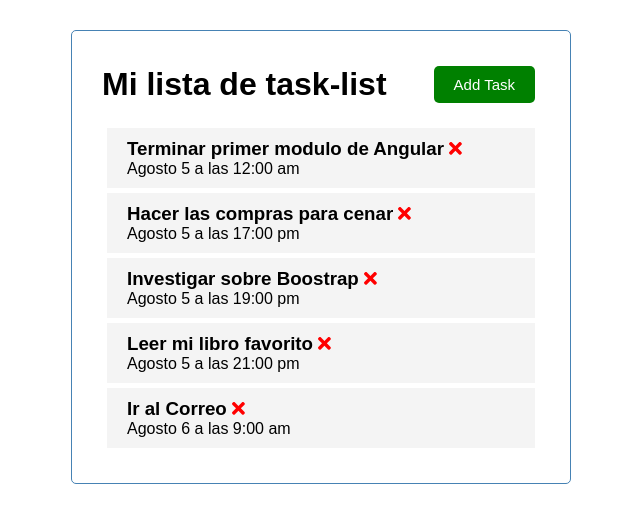
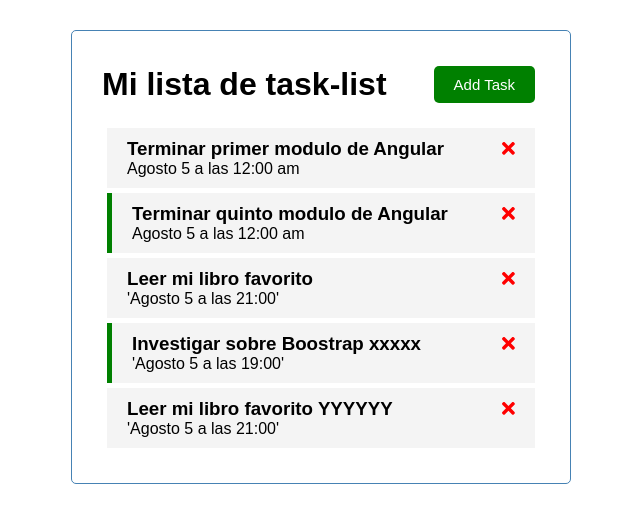
Before and after one commit to IngAlarcon/ListaTareas_Angular, an Angular app: page / in a window 1280 px wide. Shown: the top 522 px of the page, without its empty margins (319-959 px from the left). Built offline with nearby package versions, Linux system fonts and the light colour scheme; data requests are answered from the project's data file.

Commit message:
Commit de la funcionalidad de deleteTask y toggleReminder finalizadas

```diff
--- a/db.json
+++ b/db.json
@@ -4,37 +4,31 @@
       "id": 1,
       "text": "Terminar primer modulo de Angular",
       "day": "Agosto 5 a las 12:00 am",
-            "reminder": true
-
+      "reminder": false
     },
     {
       "id": 2,
-           "text": "Hacer las compras para cenar",
-            "day": "Agosto 5 a las 17:00 pm",
+      "text": "Terminar quinto modulo de Angular",
+      "day": "Agosto 5 a las 12:00 am",
       "reminder": true
-
-        },
-        {
-            "id": 3,
-           "text": "Investigar sobre Boostrap",
-            "day": "Agosto 5 a las 19:00 pm",
-            "reminder": false
-
     },
     {
       "id": 4,
       "text": "Leer mi libro favorito",
-            "day": "Agosto 5 a las 21:00 pm",
+      "day": "'Agosto 5 a las 21:00'",
       "reminder": false
-
     },
     {
       "id": 5,
-            "text": "Ir al Correo",
-            "day": "Agosto 6 a las 9:00 am",
+      "text": "Investigar sobre Boostrap xxxxx",
+      "day": "'Agosto 5 a las 19:00'",
+      "reminder": true
+    },
+    {
+      "id": 6,
+      "text": "Leer mi libro favorito YYYYYY",
+      "day": "'Agosto 5 a las 21:00'",
       "reminder": false
     }
-
   ]
-
 }
--- a/src/app/components/tasks-item/tasks-item.component.css
+++ b/src/app/components/tasks-item/tasks-item.component.css
@@ -10,3 +10,9 @@
     align-items: center;
     justify-content: space-between;
 }
+
+/* Estilos del icono se implemeto en le html para usar ngStyle pero lo correcto es ponerlo aqui
+fa-icon{
+    color:red;
+    float: right;
+} */
--- a/src/app/components/tasks-item/tasks-item.component.html
+++ b/src/app/components/tasks-item/tasks-item.component.html
@@ -1,8 +1,15 @@
-<div class="task">
+<!-- [ngClass]="{reminder: task.reminder}" estoy usando angular class
+     si reminder: task.reminder=true se muestra todas las tareas en verde si es false no se muetra..
+
+    -->
+<div class="task"
+    [ngClass]="{reminder: task.reminder}"
+    (click)="onToggle(task)">
     <h3>{{task.text}}
 
         <fa-icon [icon]="faTimes"
-                 [ngStyle]="{'color':'red'}">
+                 [ngStyle]="{'color':'red', 'float':'right'}"
+                 (click)="onDelete(task)">
         </fa-icon> </h3>
 
     <p> {{ task.day }} </p>
--- a/src/app/components/tasks-item/tasks-item.component.ts
+++ b/src/app/components/tasks-item/tasks-item.component.ts
@@ -1,4 +1,4 @@
-import { Component, OnInit, Input} from '@angular/core';
+import { Component, OnInit, Input, Output, EventEmitter} from '@angular/core';
 
 import {Task} from '../../Task';
 import { TASKS } from 'src/app/mock-tasks';
@@ -12,6 +12,11 @@ import { faTimes } from '@fortawesome/free-solid-svg-icons';
 export class TasksItemComponent implements OnInit {
   @Input()
   task: Task = TASKS[0];
+  // Emitiendo la accion que se esta cambiando o queremos cambiar el estado
+  @Output()
+  onDeleteTask: EventEmitter<Task> = new EventEmitter();
+  @Output()
+  onToggleReminder: EventEmitter<Task> = new EventEmitter();
 
   //utilizando icono fortawesome
   faTimes = faTimes;
@@ -21,4 +26,20 @@ export class TasksItemComponent implements OnInit {
   ngOnInit(): void {
   }
 
+  //metodo de borrrar tarea
+  onDelete(task: Task){
+    //aqui estoy emitiendo esto se esta pasando al componete padre atraves del ouput
+    this.onDeleteTask.emit(task);
+    console.log("Tarea a borrar: ", task);
+  }
+
+  onToggle(task: Task){
+
+    this.onToggleReminder.emit(task);
+    console.log(task);
+
+  }
+
+
+
 }
--- a/src/app/components/tasks/tasks.component.html
+++ b/src/app/components/tasks/tasks.component.html
@@ -1,4 +1,6 @@
 <app-tasks-item
      *ngFor="let task of tasks"
-     [task] = "task">
+     [task] = "task"
+     (onDeleteTask)="deleteTask(task)"
+     (onToggleReminder)="toggleReminder(task)">
 </app-tasks-item>
--- a/src/app/components/tasks/tasks.component.ts
+++ b/src/app/components/tasks/tasks.component.ts
@@ -25,4 +25,25 @@ export class TasksComponent implements OnInit {
 
   }
 
+  deleteTask(task:Task){
+    //llamamos al servicio y deleteTask
+    this.taskService.deleteTask(task).subscribe(()=>{
+      //filtramos la tarea que borramos para imprimir lo que queda
+      this.tasks = this.tasks.filter(t => t.id !== task.id )
+
+    })
+  }
+
+  toggleReminder(task: Task){
+    console.log(task.reminder);
+    //Cambiando el valor desde el fond
+    task.reminder = !task.reminder;
+    console.log("estado actualizado",task.reminder);
+    //Cambiando en la base de datos el estado
+    //la logica lo estamos manejando en el componente y luego le pasamos al servicio la tarea ya actualizada para que la guarde
+    this.taskService.updateTaskReminder(task).subscribe();
+
+
+  }
+
 }
--- a/src/app/service/task.service.ts
+++ b/src/app/service/task.service.ts
@@ -1,13 +1,20 @@
 import { Injectable } from '@angular/core';
 
 //IMportando para hacer uso y conexion de mi base de datos
-import { HttpClient, HttpHandler} from '@angular/common/http'
+import { HttpClient, HttpHandler, HttpHeaders} from '@angular/common/http'
 
 import { Observable, of } from 'rxjs';
 
 // Importando mi simulador de base de datos
 import { Task } from '../Task';
 import { TASKS } from '../mock-tasks';
+
+//esto es para mandar un json a mi servidor se usa cuando actualizo un estado
+const httpOptions = {
+  headers: new HttpHeaders({
+    'Content-Type':'application/json'
+  })
+}
 
 @Injectable({
   providedIn: 'root'
@@ -25,5 +32,17 @@ export class TaskService {
     return this.http.get<Task[]>(this.apiUrl);
   }
 
+//Metodo borrar una tarea en la base de datos usando  .delete
+  deleteTask(task:Task): Observable<Task> {
+    const url= `${this.apiUrl}/${task.id}`
+    return this.http.delete<Task>(url);
+
+  }
+  //Actualizando el reminder en la BD usando .put
+  updateTaskReminder(task:Task): Observable<Task> {
+    const url= `${this.apiUrl}/${task.id}`;
+    return this.http.put<Task>(url, task, httpOptions);// esto es para inf al backend que lo que estamos mandando es un json
+
+  }
 
 }
```
Lines whose indentation alone changed are shown as unchanged.
